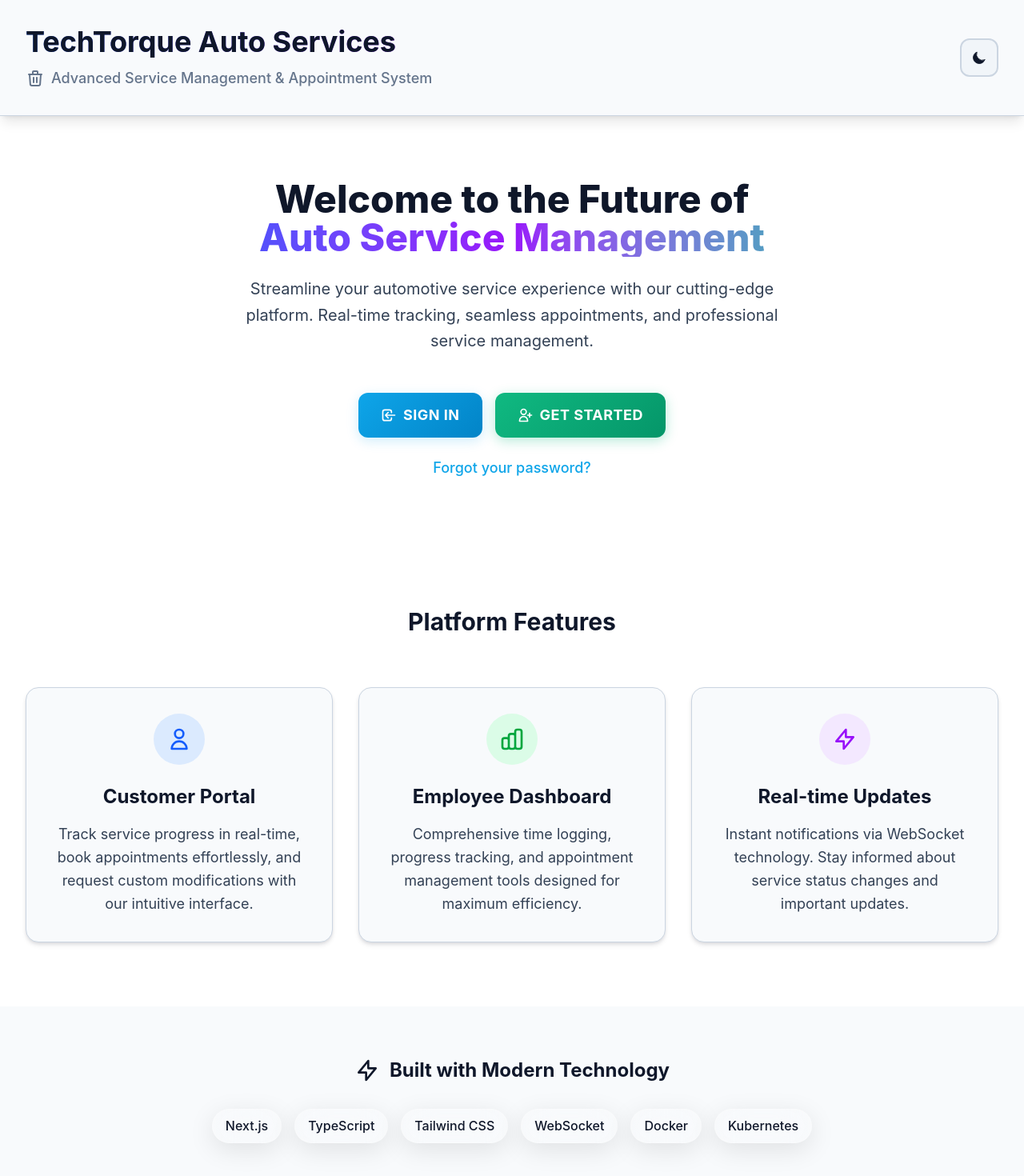
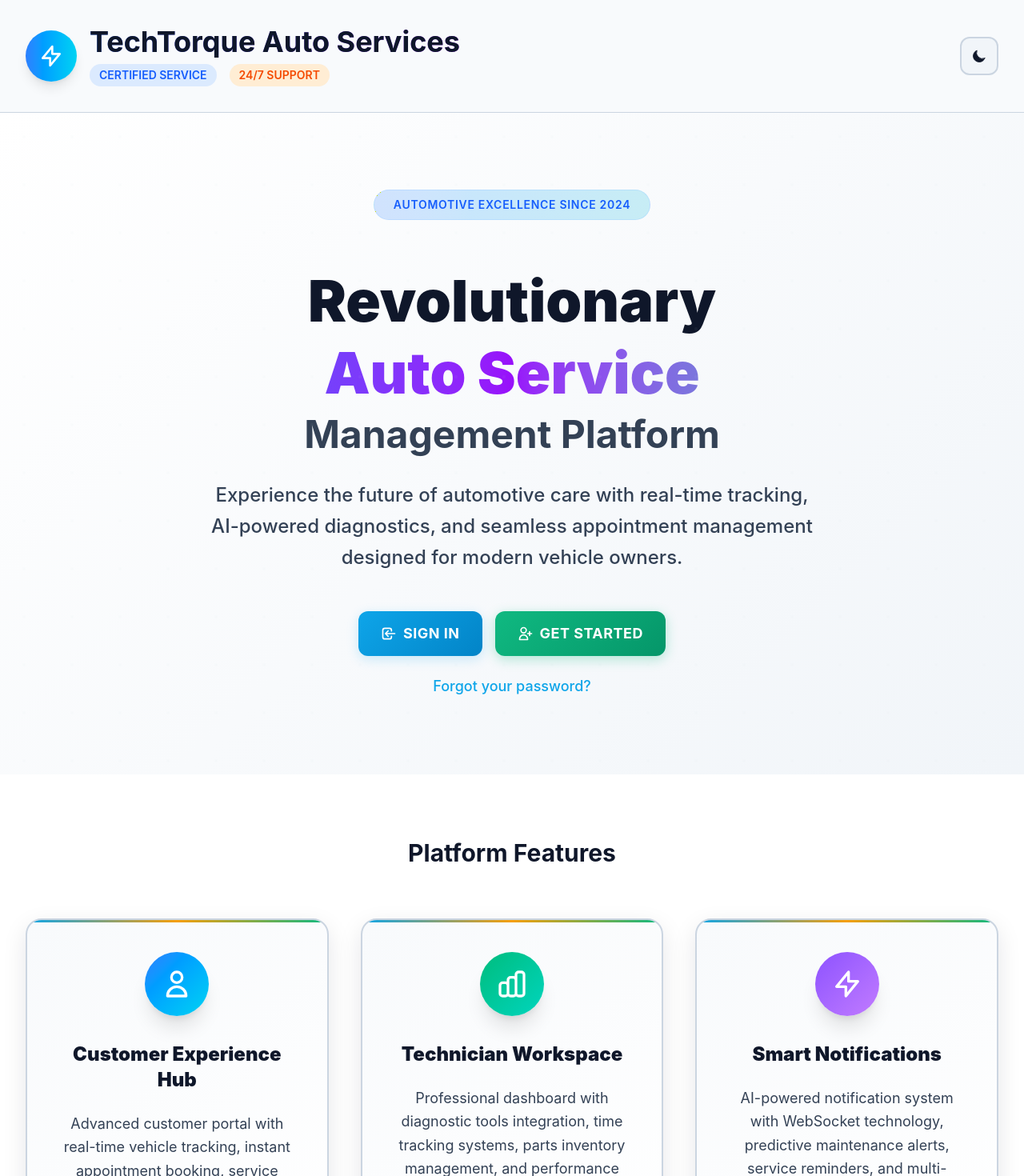
Before and after one commit to TechTorque-2025/Frontend_Web, a Next.js app: page / in a window 1280 px wide. Shown: the top 1470 px of the page at 80% size. Built offline with nearby package versions, Linux system fonts and the light colour scheme.

Commit message:
feat: update main page layout and content structure

```diff
--- a/src/app/page.tsx
+++ b/src/app/page.tsx
@@ -8,15 +8,24 @@ export default function Home() {
       <header className="theme-bg-secondary shadow-lg border-b theme-border">
         <div className="max-w-7xl mx-auto py-8 px-4 sm:px-6 lg:px-8">
           <div className="flex justify-between items-center">
-            <div>
-              <h1 className="text-4xl font-bold theme-text-primary bg-gradient-to-r from-blue-600 to-purple-600 bg-clip-text text-transparent">
-                TechTorque Auto Services
-              </h1>
-              <div className="flex items-center mt-3 text-lg theme-text-muted font-medium">
-                <svg className="w-6 h-6 mr-2" fill="none" stroke="currentColor" viewBox="0 0 24 24">
-                  <path strokeLinecap="round" strokeLinejoin="round" strokeWidth={2} d="M19 7l-.867 12.142A2 2 0 0116.138 21H7.862a2 2 0 01-1.995-1.858L5 7m5 4v6m4-6v6m1-10V4a1 1 0 00-1-1h-4a1 1 0 00-1 1v3M4 7h16" />
+            <div className="flex items-center space-x-4">
+              <div className="w-16 h-16 rounded-full bg-gradient-to-r from-blue-500 to-cyan-400 flex items-center justify-center shadow-lg">
+                <svg className="w-8 h-8 text-white" fill="none" stroke="currentColor" viewBox="0 0 24 24">
+                  <path strokeLinecap="round" strokeLinejoin="round" strokeWidth={2} d="M13 10V3L4 14h7v7l9-11h-7z" />
                 </svg>
-                Advanced Service Management & Appointment System
+              </div>
+              <div>
+                <h1 className="text-4xl font-bold theme-text-primary bg-gradient-to-r from-blue-600 to-purple-600 bg-clip-text text-transparent">
+                  TechTorque Auto Services
+                </h1>
+                <div className="flex items-center mt-2 space-x-4">
+                  <span className="px-3 py-1 bg-blue-100 dark:bg-blue-900/30 text-blue-600 dark:text-blue-400 rounded-full text-sm font-semibold">
+                    CERTIFIED SERVICE
+                  </span>
+                  <span className="px-3 py-1 bg-orange-100 dark:bg-orange-900/30 text-orange-600 dark:text-orange-400 rounded-full text-sm font-semibold">
+                    24/7 SUPPORT
+                  </span>
+                </div>
               </div>
             </div>
             <ThemeToggle />
@@ -25,17 +34,27 @@ export default function Home() {
       </header>
 
       {/* Hero Section */}
-      <section className="relative py-20 px-4 sm:px-6 lg:px-8">
-        <div className="max-w-4xl mx-auto text-center">
-          <h2 className="text-5xl font-extrabold theme-text-primary mb-6">
-            Welcome to the Future of
+      <section className="automotive-hero relative py-24 px-4 sm:px-6 lg:px-8">
+        <div className="max-w-6xl mx-auto text-center">
+          <div className="mb-8">
+            <span className="inline-block px-6 py-2 bg-gradient-to-r from-blue-500/20 to-cyan-500/20 rounded-full border border-blue-300/30 text-blue-600 dark:text-blue-400 font-semibold text-sm uppercase tracking-wider mb-6">
+              Automotive Excellence Since 2024
+            </span>
+          </div>
+
+          <h2 className="text-6xl lg:text-7xl font-black theme-text-primary mb-8 leading-tight">
+            Revolutionary
             <span className="block text-transparent bg-clip-text bg-gradient-to-r from-blue-600 via-purple-600 to-teal-500">
-              Auto Service Management
+              Auto Service
+            </span>
+            <span className="block text-4xl lg:text-5xl font-bold theme-text-secondary mt-2">
+              Management Platform
             </span>
           </h2>
-          <p className="text-xl theme-text-secondary mb-12 max-w-2xl mx-auto leading-relaxed">
-            Streamline your automotive service experience with our cutting-edge platform.
-            Real-time tracking, seamless appointments, and professional service management.
+
+          <p className="text-2xl theme-text-secondary mb-12 max-w-3xl mx-auto leading-relaxed font-medium">
+            Experience the future of automotive care with real-time tracking, AI-powered diagnostics,
+            and seamless appointment management designed for modern vehicle owners.
           </p>
 
           {/* Authentication Buttons */}
@@ -77,55 +96,55 @@ export default function Home() {
             Platform Features
           </h3>
 
-          <div className="grid grid-cols-1 md:grid-cols-2 lg:grid-cols-3 gap-8">
-            <div className="theme-card p-8 group">
-              <div className="flex justify-center mb-6">
-                <div className="w-16 h-16 rounded-full bg-blue-100 dark:bg-blue-900/30 flex items-center justify-center">
-                  <svg className="w-8 h-8 text-blue-600 dark:text-blue-400" fill="none" stroke="currentColor" viewBox="0 0 24 24">
+          <div className="grid grid-cols-1 md:grid-cols-2 lg:grid-cols-3 gap-10">
+            <div className="automotive-card p-10 group">
+              <div className="flex justify-center mb-8">
+                <div className="w-20 h-20 rounded-full bg-gradient-to-br from-blue-500 to-cyan-400 flex items-center justify-center shadow-xl">
+                  <svg className="w-10 h-10 text-white" fill="none" stroke="currentColor" viewBox="0 0 24 24">
                     <path strokeLinecap="round" strokeLinejoin="round" strokeWidth={2} d="M16 7a4 4 0 11-8 0 4 4 0 018 0zM12 14a7 7 0 00-7 7h14a7 7 0 00-7-7z" />
                   </svg>
                 </div>
               </div>
-              <h4 className="text-2xl font-bold theme-text-primary mb-4 text-center">
-                Customer Portal
+              <h4 className="text-2xl font-black theme-text-primary mb-6 text-center">
+                Customer Experience Hub
               </h4>
               <p className="theme-text-secondary text-lg leading-relaxed text-center">
-                Track service progress in real-time, book appointments effortlessly,
-                and request custom modifications with our intuitive interface.
+                Advanced customer portal with real-time vehicle tracking, instant appointment booking,
+                service history analytics, and personalized maintenance recommendations.
               </p>
             </div>
 
-            <div className="theme-card p-8 group">
-              <div className="flex justify-center mb-6">
-                <div className="w-16 h-16 rounded-full bg-green-100 dark:bg-green-900/30 flex items-center justify-center">
-                  <svg className="w-8 h-8 text-green-600 dark:text-green-400" fill="none" stroke="currentColor" viewBox="0 0 24 24">
+            <div className="automotive-card p-10 group">
+              <div className="flex justify-center mb-8">
+                <div className="w-20 h-20 rounded-full bg-gradient-to-br from-emerald-500 to-teal-400 flex items-center justify-center shadow-xl">
+                  <svg className="w-10 h-10 text-white" fill="none" stroke="currentColor" viewBox="0 0 24 24">
                     <path strokeLinecap="round" strokeLinejoin="round" strokeWidth={2} d="M9 19v-6a2 2 0 00-2-2H5a2 2 0 00-2 2v6a2 2 0 002 2h2a2 2 0 002-2zm0 0V9a2 2 0 012-2h2a2 2 0 012 2v10m-6 0a2 2 0 002 2h2a2 2 0 002-2m0 0V5a2 2 0 012-2h2a2 2 0 012 2v14a2 2 0 01-2 2h-2a2 2 0 01-2-2z" />
                   </svg>
                 </div>
               </div>
-              <h4 className="text-2xl font-bold theme-text-primary mb-4 text-center">
-                Employee Dashboard
+              <h4 className="text-2xl font-black theme-text-primary mb-6 text-center">
+                Technician Workspace
               </h4>
               <p className="theme-text-secondary text-lg leading-relaxed text-center">
-                Comprehensive time logging, progress tracking, and appointment
-                management tools designed for maximum efficiency.
+                Professional dashboard with diagnostic tools integration, time tracking systems,
+                parts inventory management, and performance analytics for service optimization.
               </p>
             </div>
 
-            <div className="theme-card p-8 group">
-              <div className="flex justify-center mb-6">
-                <div className="w-16 h-16 rounded-full bg-purple-100 dark:bg-purple-900/30 flex items-center justify-center">
-                  <svg className="w-8 h-8 text-purple-600 dark:text-purple-400" fill="none" stroke="currentColor" viewBox="0 0 24 24">
+            <div className="automotive-card p-10 group">
+              <div className="flex justify-center mb-8">
+                <div className="w-20 h-20 rounded-full bg-gradient-to-br from-violet-500 to-purple-400 flex items-center justify-center shadow-xl">
+                  <svg className="w-10 h-10 text-white" fill="none" stroke="currentColor" viewBox="0 0 24 24">
                     <path strokeLinecap="round" strokeLinejoin="round" strokeWidth={2} d="M13 10V3L4 14h7v7l9-11h-7z" />
                   </svg>
                 </div>
               </div>
-              <h4 className="text-2xl font-bold theme-text-primary mb-4 text-center">
-                Real-time Updates
+              <h4 className="text-2xl font-black theme-text-primary mb-6 text-center">
+                Smart Notifications
               </h4>
               <p className="theme-text-secondary text-lg leading-relaxed text-center">
-                Instant notifications via WebSocket technology. Stay informed
-                about service status changes and important updates.
+                AI-powered notification system with WebSocket technology, predictive maintenance alerts,
+                service reminders, and multi-channel communication preferences.
               </p>
             </div>
           </div>
@@ -143,11 +162,20 @@ export default function Home() {
               Built with Modern Technology
             </h3>
           </div>
-          <div className="flex flex-wrap justify-center gap-4">
-            {['Next.js', 'TypeScript', 'Tailwind CSS', 'WebSocket', 'Docker', 'Kubernetes'].map((tech) => (
-              <span key={tech} className="glass px-4 py-2 rounded-full theme-text-primary font-medium">
+          <div className="flex flex-wrap justify-center gap-6">
+            {[
+              'Next.js',
+              'TypeScript',
+              'Tailwind CSS',
+              'WebSocket',
+              'Docker',
+              'Kubernetes',
+              'PostgreSQL',
+              'Redis'
+            ].map((tech) => (
+              <div key={tech} className="tech-stack-item">
                 {tech}
-              </span>
+              </div>
             ))}
           </div>
         </div>
```
